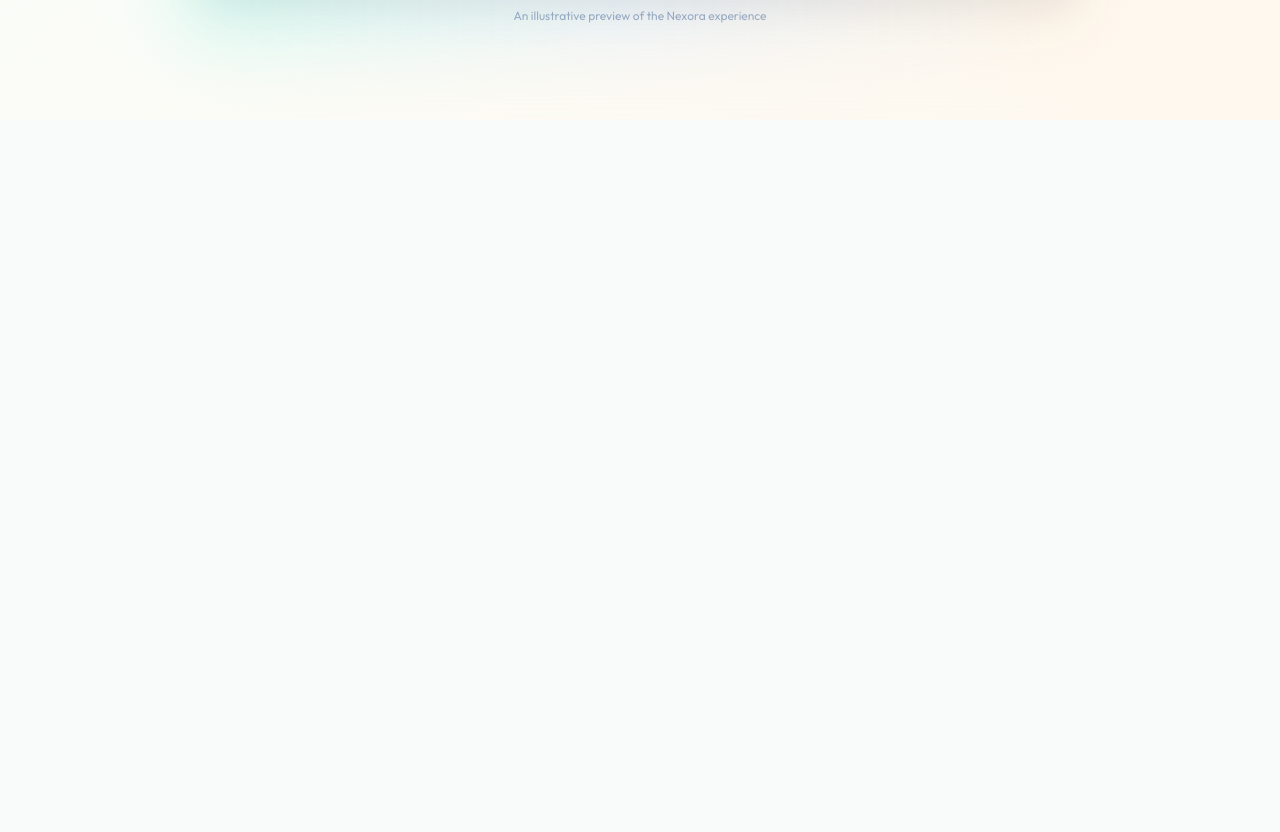
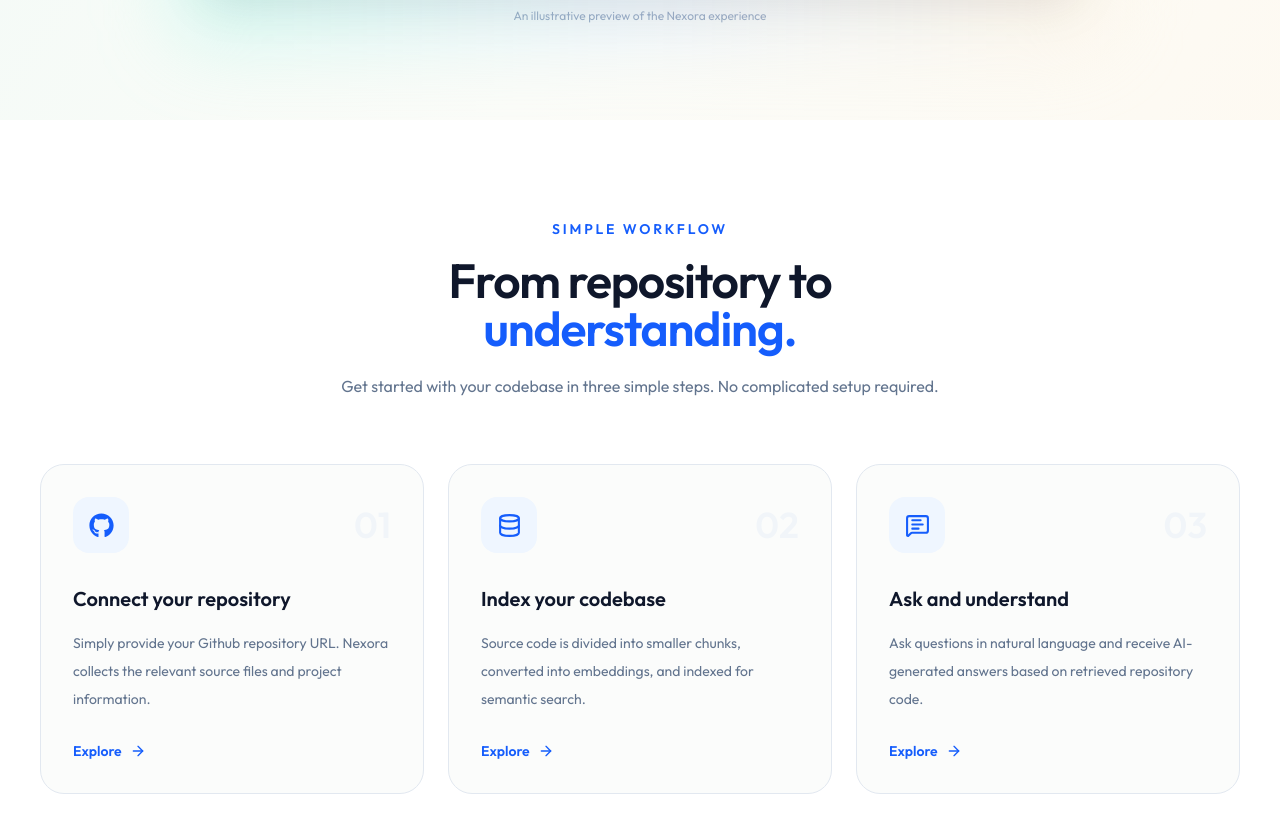
Before and after one commit to Vedanshjoshi05/ai-engineering-copilot, a React app in the folder frontend/: page / in a window 1280 px wide. Shown: the part 1060-1892 px from the top of the page. Before the commit the page ends 1180 px from the top, so only its background shows below. Built offline with nearby package versions, Linux system fonts and the light colour scheme; the HTML template or start-up script is replaced by a standard one.

Commit message:
Add How It Works section to home
Imports and renders the HowItWorks section below the hero content on the home page.

```diff
--- a/frontend/src/pages/Home.jsx
+++ b/frontend/src/pages/Home.jsx
@@ -1,12 +1,14 @@
 
 import Navbar from '../components/Navbar';
 import Hero from '../sections/Hero';
+import HowItWorks from '../sections/HowItWorks';
 
 function Home() {
   return (
     <main className="min-h-screen overflow-hidden bg-gradient-to-br from-[#eef9f6] via-[#fbfcf8] to-[#fff8ee]">
       <Navbar />
       <Hero />
+      <HowItWorks />
     </main>
   );
 }
```
